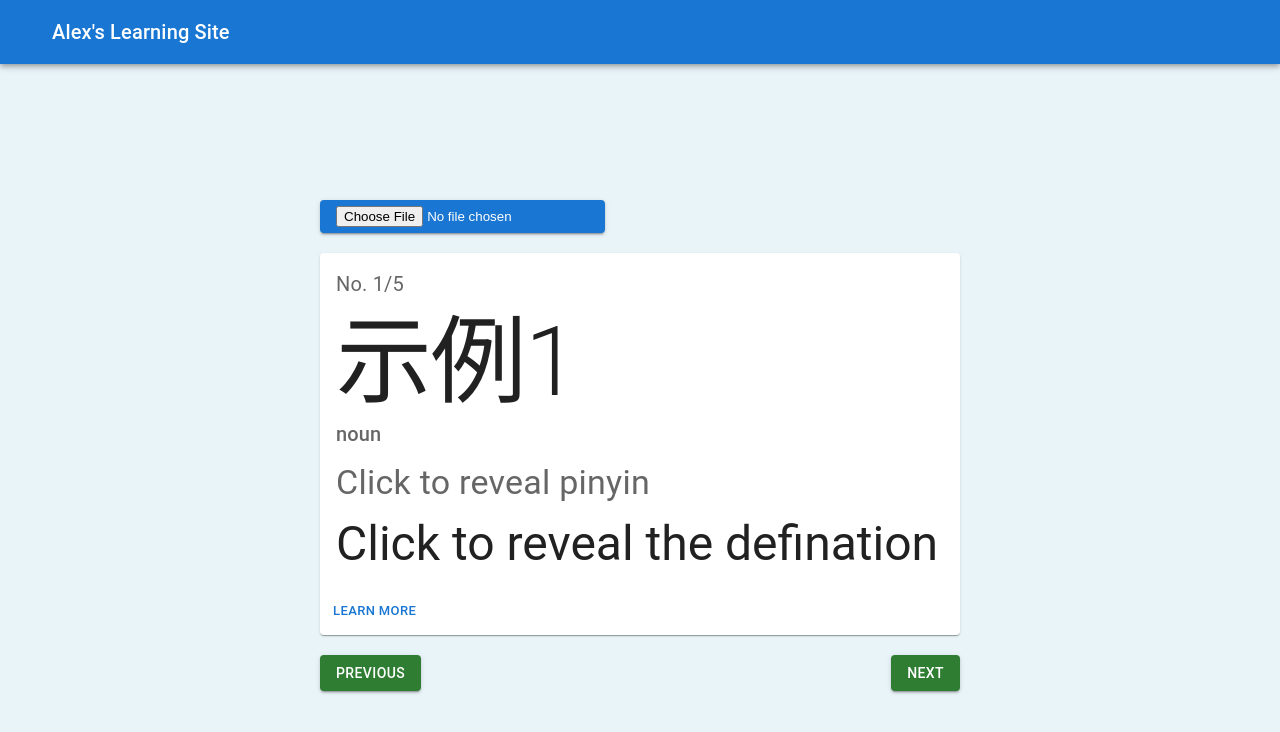
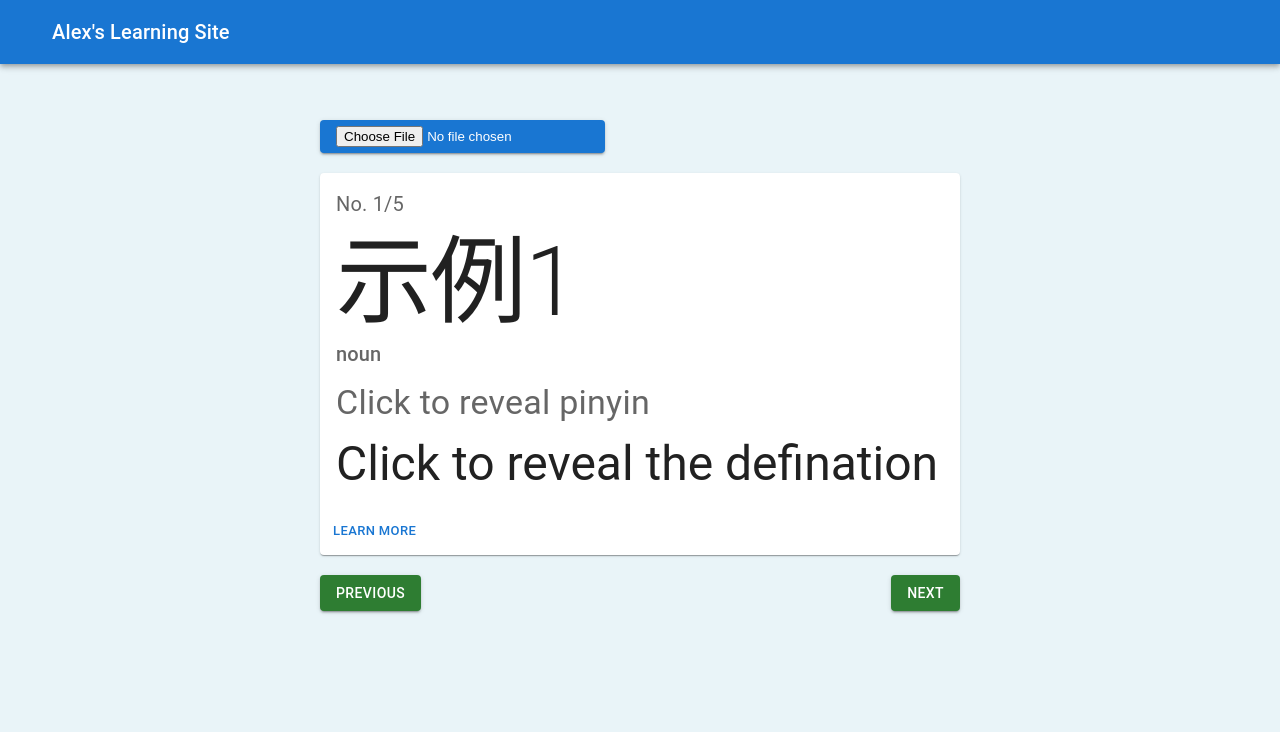
Before and after one commit to HaochenQ/React-Chinese-learning-App, a React (Create React App) app: page / in a window 1280 px wide. Shown: the top 732 px of the page. Built offline with nearby package versions, Linux system fonts and the light colour scheme.

Commit message:
reduce margin top to text box

```diff
--- a/src/App.css
+++ b/src/App.css
@@ -8,7 +8,7 @@ body {background-color: rgb(233, 244, 248);}
   height: 50%;
   margin: 0;
   position: absolute;
-  top: 50%;
+  top: 40%;
   left: 50%;
   -ms-transform: translate(-50%, -50%);
   transform: translate(-50%, -50%);
```
